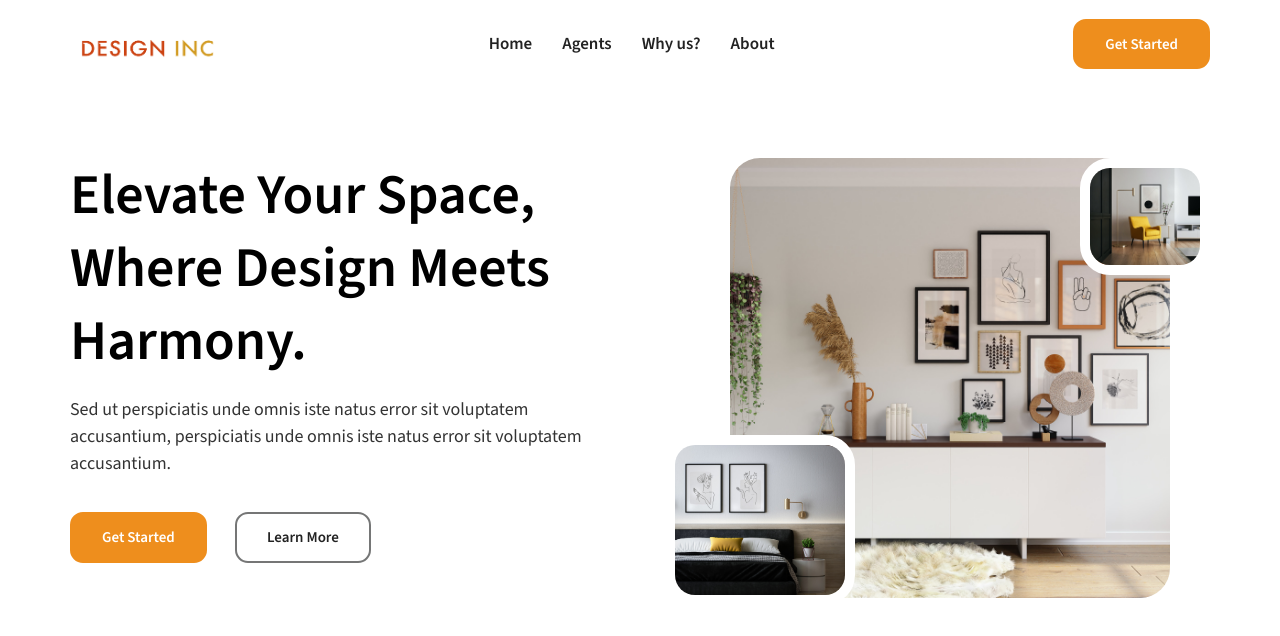
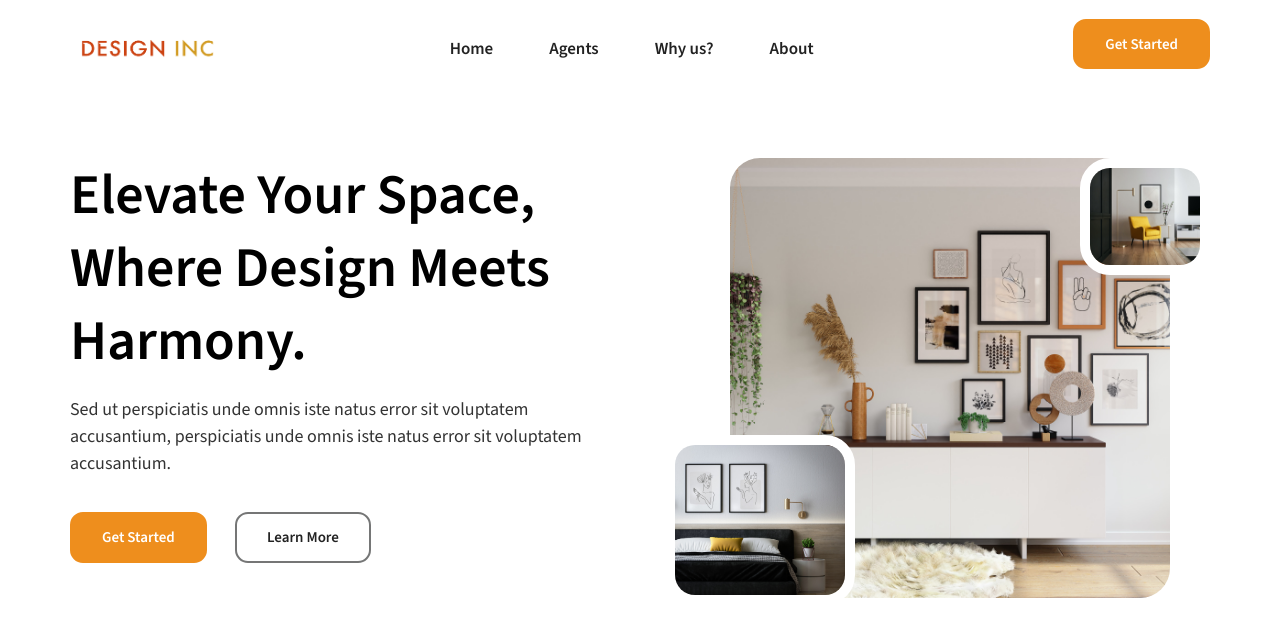
Before and after one commit to chadepowell/landing-page, a website: page index.html in a window 1280 px wide. Drawn offline with nearby package versions, Linux system fonts and the light colour scheme.

Commit message:
nav style fixes

```diff
--- a/assets/scss/style.scss
+++ b/assets/scss/style.scss
@@ -277,10 +277,12 @@ header {
 
             li {
                 margin-right: 14px;
-                padding-bottom: 10px;
+                padding-top: 10px;
+                padding-bottom: 20px;
                 a {
                     text-decoration: none;
                     color: $black;
+                    padding: 26px 13px;
                 }
             }
         }
@@ -288,7 +290,7 @@ header {
             display: block;
             position: absolute;
             width: 100%;
-            background: #fbedd3;
+            background: #F8F9FA;
             top: 80px;
             z-index: 99;
         }
```
Also changed, not shown: assets/min/style.min.css.
